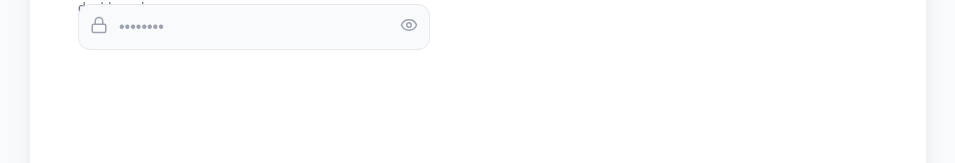
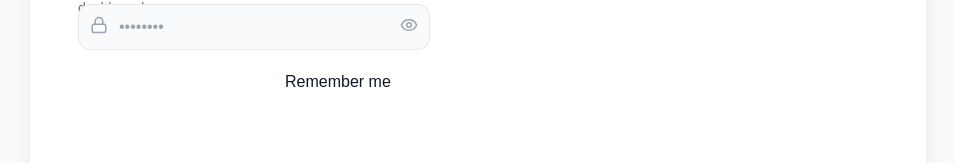
Before and after one commit to Abusadiq006/bridge-pay-dashboard, a React (Vite) app: page /login in a window 1280 px wide. Shown: the part 420-583 px from the top of the page, without its empty margins (162-1117 px from the left). Built offline with nearby package versions, Linux system fonts and the light colour scheme; a web font is replaced by a local one.

Commit message:
initiating password span

```diff
--- a/src/pages/Login.jsx
+++ b/src/pages/Login.jsx
@@ -62,6 +62,7 @@ const Login = () => {
                             <div className="">
                                 <label htmlFor="">
                                     <input type="text" />
+                                    <span>Remember me</span>
                                 </label>
                             </div>
                         </form>
```
